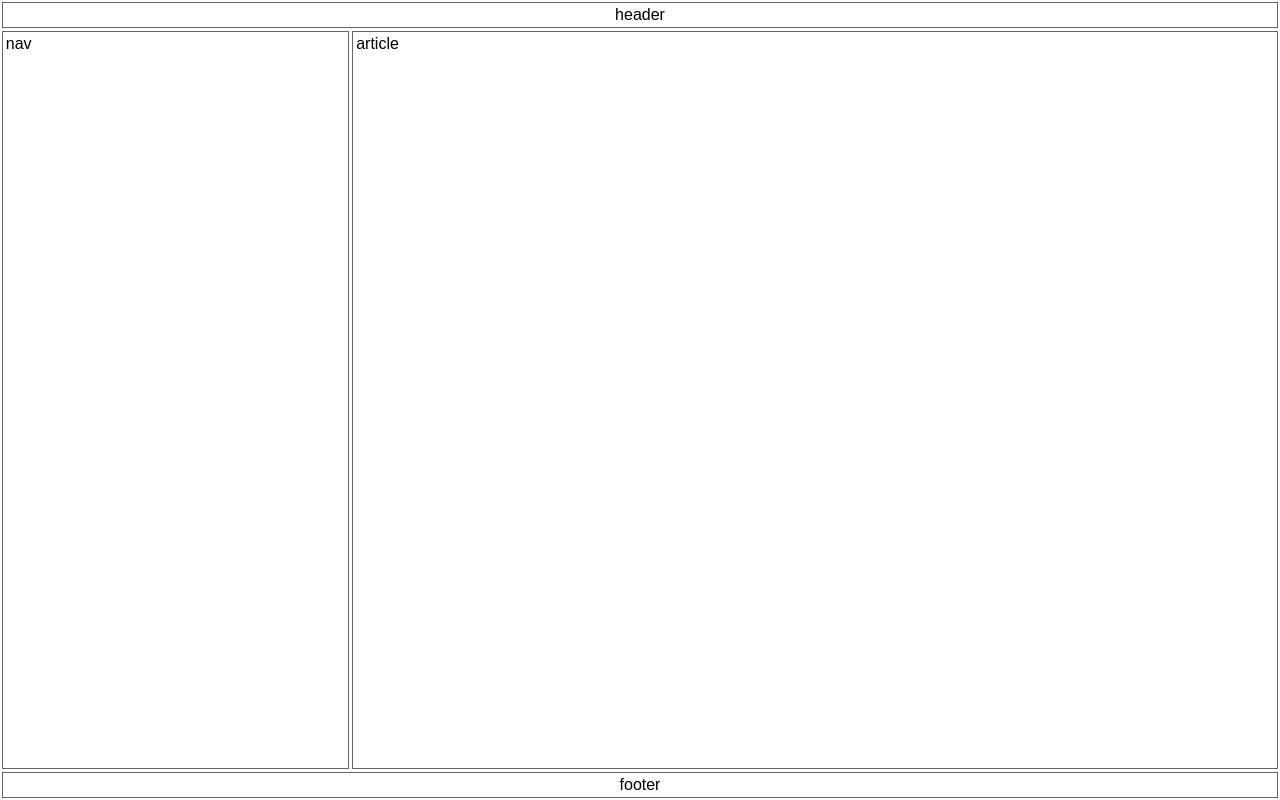
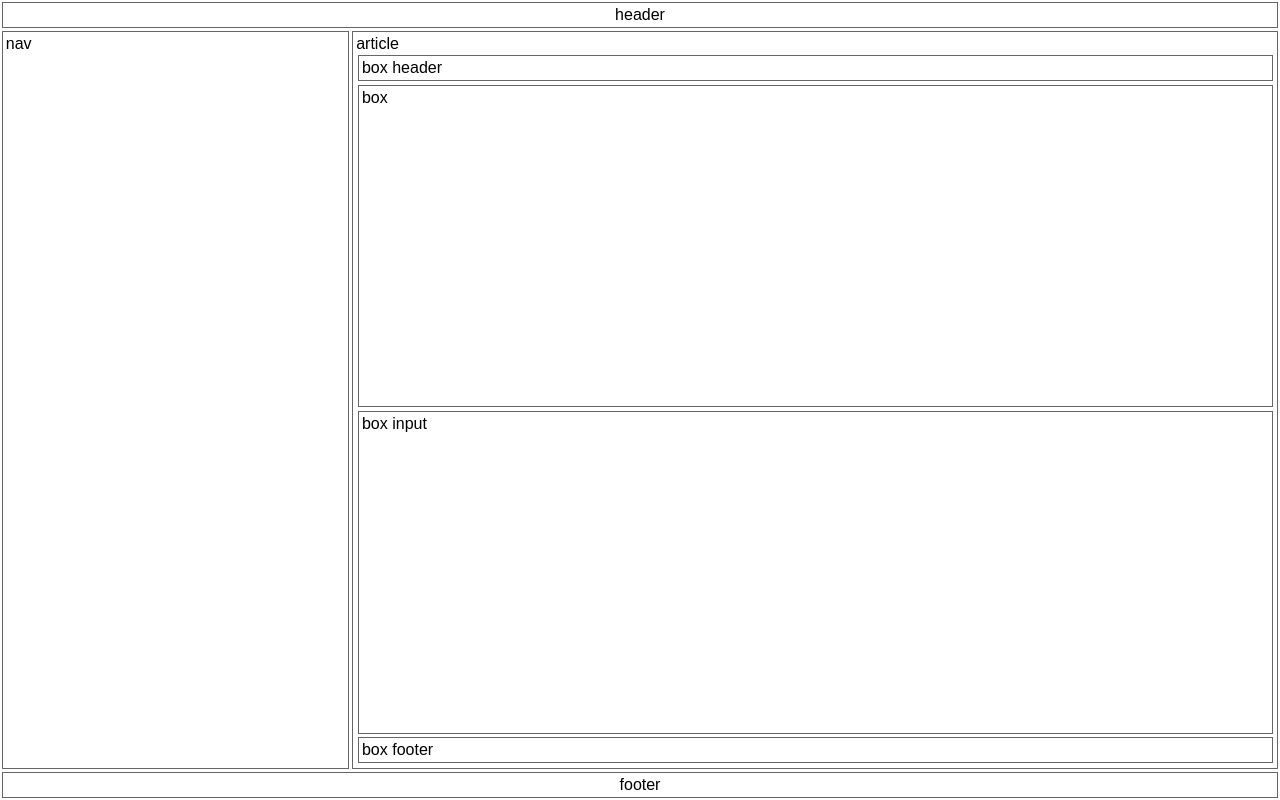
Before and after one commit to maowenxin/tryflexbox, a plain HTML site: page index.html in a window 1280 px wide. Drawn offline with Linux system fonts and the light colour scheme.

Commit message:
another flex inside article

```diff
--- a/index.html
+++ b/index.html
@@ -39,6 +39,8 @@
         #main>article {
             flex: 3 1 60%;
             order: 2;
+            display:flex;
+            flex-direction: column;
         }
 
         #main>aside {
@@ -62,10 +64,18 @@
         #main>article,
         #main>aside,
         #main>nav,
-        footer {
+        footer,
+        .box_header,.box,.box_input,.box_footer {
             border: 1px solid #666;
             padding: .2em;
             margin: .1em;
+        }
+
+        .box {
+            flex:1;
+        }
+        .box_input{
+            flex:1;
         }
     </style>
 </head>
@@ -73,7 +83,12 @@
 <body>
     <header>header</header>
     <div id="main">
-        <article>article</article>
+        <article>article
+                <div class="box_header">box header</div>
+            <div class="box">box</div>
+            <div class="box_input">box input</div>
+            <div class="box_footer">box footer</div>
+        </article>
         <nav>nav</nav>
         <aside>aside</aside>
     </div>
```
